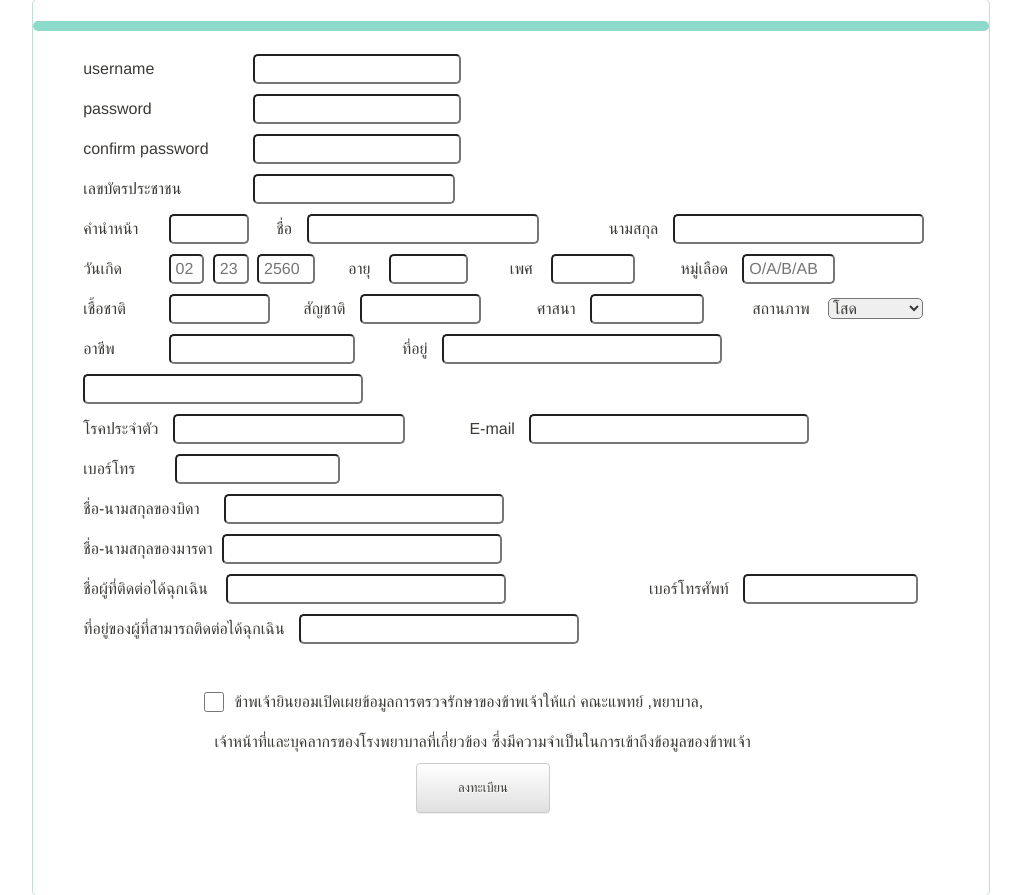
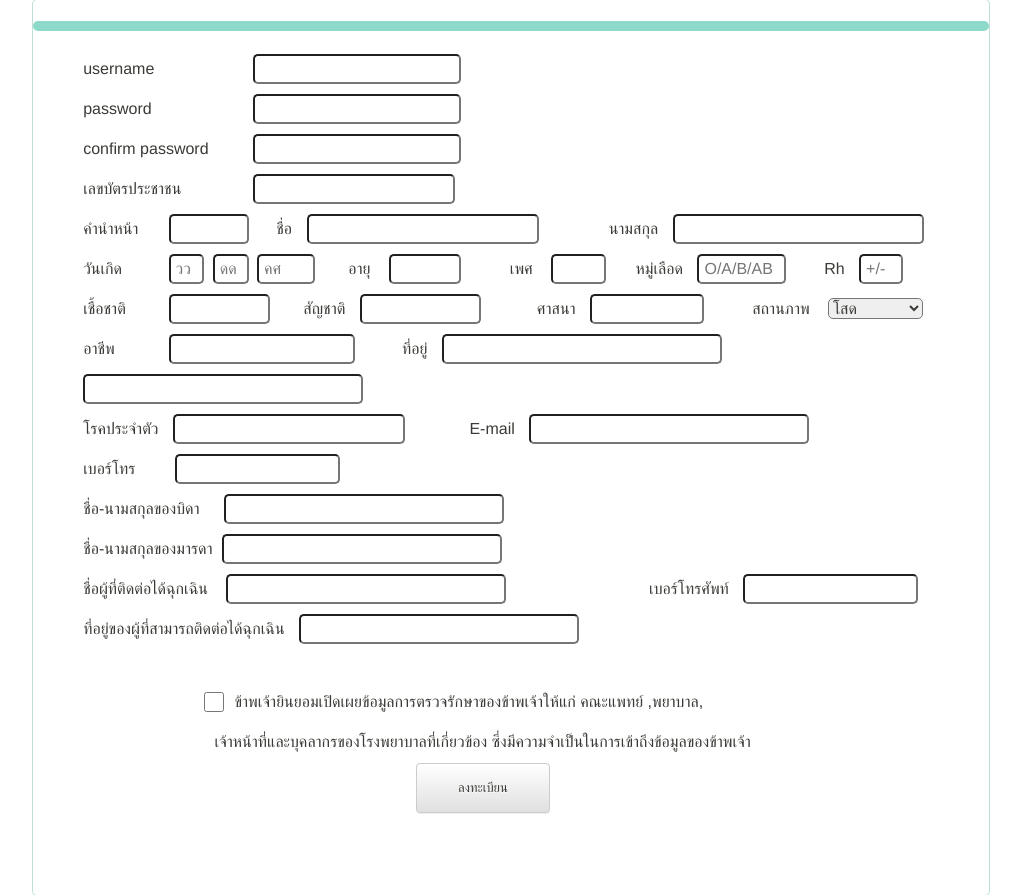
Before and after one commit to K-KulsriSoftware/KKulsri_Hospital, a Django app: page /register/ in a window 1280 px wide. Shown: the part 225-1120 px from the top of the page, without its empty margins (129-1150 px from the left). Run offline with Django 3.2, Linux system fonts and the light colour scheme; some libraries are stand-ins or nearby versions.

Commit message:
add blood-Rh and refactor some class name

```diff
--- a/KKulsri_Hospital/app/static/app/css/register-styles.css
+++ b/KKulsri_Hospital/app/static/app/css/register-styles.css
@@ -31,7 +31,7 @@ div.row.space_top{
   margin:20px 0 0 0;
 }
 
-div.plam{
+div.edge-top{
   border-color:#c0dfd9;
   border-style:solid;
   border-width:1px;
@@ -251,8 +251,8 @@ input{
 
 @media (min-width:768px) {
   input.inold{
-    width:45%;
-    margin-left:10px;
+    width:44%;
+    margin-left:5px;
   }
 }
 
@@ -264,8 +264,8 @@ input{
 
 @media (min-width:768px) {
   input.insex{
-    width:50%;
-    margin-left:10px;
+    width:44%;
+    margin-left:5px;
   }
 }
 
@@ -275,8 +275,15 @@ div.col-md-2.colblood{
 
 @media (min-width:768px) {
   input.inblood{
-    width:45%;
-    margin-left:10px;
+    width:47%;
+    margin-left:5px;
+  }
+}
+
+@media (min-width:768px) {
+  input.inrh{
+    width:50%;
+    margin-left:5px;
   }
 }
 
@@ -326,7 +333,7 @@ div.col-md-2.colinlastname{
 }
 
 @media (min-width:768px) {
-  div.name{
+  div.box-patient-name{
     width:33%;
     float:left;
     display:inline-block;
@@ -347,13 +354,13 @@ div.col-md-2.colinlastname{
 
 @media (min-width:768px) {
   input.inyear{
-    width:36%;
+    width:30%;
   }
 }
 
 @media (min-width:768px) {
-  div.dbir{
-    width:25%;
+  div.box-birthday{
+    width:20%;
   }
 }
 
@@ -362,29 +369,30 @@ div.col-md-2.colinlastname{
   /*height:40px;*/
 }
 
-div.marr div {
+div.box-content div {
   float:left;
 }
 
 @media (min-width:768px) {
-  div.dold{
-    width:17%;
+  div.box-age{
+    width:14%;
   }
 }
-
+/*
 @media (min-width:768px) {
   div.blood{
     width:17%;
   }
 }
+*/
 
 @media (min-width:768px) {
-  div.dlok{
+  div.box-congenital-disease{
     width:47%;
   }
 }
 
-div.dtel{
+div.box-telphone-number{
   width:97%;
 }
 
@@ -419,7 +427,7 @@ div.dtel{
 }
 
 @media (min-width:768px) {
-  div.marr{
+  div.box-content{
     width:100%;
     height:auto;
     margin-left:35px;
@@ -434,20 +442,26 @@ div.dtel{
 }
 
 @media (min-width:768px) {
-  div.surname{
+  div.box-patient-surname{
     width:38%;
   }
 }
 
 @media (min-width:768px) {
-  div.dsex{
-    width:17%;
+  div.box-gender{
+    width:15%;
   }
 }
 
 @media (min-width:768px) {
-  div.dblood{
-    width:22%;
+  div.box-blood{
+    width:25%;
+  }
+}
+
+@media (min-width:768px) {
+  div.box-rh{
+    width:13%;
   }
 }
 
@@ -486,7 +500,7 @@ div.col1.confirmcheckbox{
 }
 
 @media (min-width:768px) {
-  div.dnationn{
+  div.box-nationality{
     width:24%;
   }
 }
@@ -499,7 +513,7 @@ div.col1.confirmcheckbox{
 }
 
 @media (min-width:768px) {
-  div.dregion{
+  div.box-religion{
     width:22%;
   }
 }
@@ -512,7 +526,7 @@ div.col1.confirmcheckbox{
 }
 
 @media (min-width:768px) {
-  div.dnow{
+  div.box-status{
     width:27%;
   }
 }
@@ -790,7 +804,7 @@ div.ddidcard{
 }
 
 @media (min-width:1024px) {
-  div.name{
+  div.box-patient-name{
     width:37%;
     float:left;
     display:inline-block;
@@ -805,7 +819,7 @@ div.ddidcard{
 }
 
 @media (min-width:1024px) {
-  div.surname{
+  div.box-patient-surname{
     width:40%;
   }
 }
@@ -826,7 +840,7 @@ div.ddidcard{
 }
 
 @media (min-width:1024px) {
-  div.marr{
+  div.box-content{
     width:100%;
     height:auto;
     margin-left:50px;
@@ -853,53 +867,66 @@ div.ddidcard{
 }
 
 @media (min-width:1024px) {
-  div.dbir{
+  div.box-birthday{
     width:20%;
   }
 }
 
 @media (min-width:1024px) {
   input.inold{
+    width:45%;
+    margin-left:10px;
+  }
+}
+
+@media (min-width:1024px) {
+  div.box-age{
+    width:18%;
+  }
+}
+
+@media (min-width:1024px) {
+  div.box-gender{
+    width:14%;
+  }
+}
+/*
+@media (min-width:1024px) {
+  div.box-blood{
+    width:23%;
+  }
+}
+*/
+@media (min-width:1024px) {
+  input.insex{
+    width:44%;
+    margin-left:10px;
+  }
+}
+
+@media (min-width:1024px) {
+  input.inblood{
+    width:47%;
+    margin-left:10px;
+  }
+}
+
+@media (min-width:1024px) {
+  input.inrh{
     width:49%;
     margin-left:10px;
   }
 }
 
 @media (min-width:1024px) {
-  div.dold{
-    width:18%;
+  div.box-blood{
+    width:21%;
   }
 }
 
 @media (min-width:1024px) {
-  div.dsex{
-    width:19%;
-  }
-}
-
-@media (min-width:1024px) {
-  div.dblood{
-    width:23%;
-  }
-}
-
-@media (min-width:1024px) {
-  input.insex{
-    width:49%;
-    margin-left:10px;
-  }
-}
-
-@media (min-width:1024px) {
-  input.inblood{
-    width:43%;
-    margin-left:10px;
-  }
-}
-
-@media (min-width:1024px) {
-  div.dblood{
-    width:24%;
+  div.box-rh{
+    width:10%;
   }
 }
 
@@ -923,7 +950,7 @@ div.ddidcard{
 }
 
 @media (min-width:1024px) {
-  div.dnationn{
+  div.box-nationality{
     width:26%;
   }
 }
@@ -936,7 +963,7 @@ div.ddidcard{
 }
 
 @media (min-width:1024px) {
-  div.dregion{
+  div.box-religion{
     width:24%;
   }
 }
@@ -952,7 +979,7 @@ div.ddidcard{
 }
 
 @media (min-width:1024px) {
-  div.dnow{
+  div.box-status{
     width:25%;
   }
 }
--- a/KKulsri_Hospital/app/templates/app/register.html
+++ b/KKulsri_Hospital/app/templates/app/register.html
@@ -5,79 +5,82 @@
     <!-- <link rel="stylesheet" href="assets/css/styles.css">
     <link rel="stylesheet" href="assets/css/untitled.css"> -->
     <link rel="stylesheet" type="text/css" href="{% static 'app/css/register-styles.css' %}" />
-    <div class="plamm">
-        <h1 class="text-muted plammm">ระบบสมัครสมาชิก </h1></div>
-    <div class="plam">
-        <div class="teub"></div>
-        <div class="marr">
+    <div class="title-register">
+        <h1 class="text-muted title-registerm">ระบบสมัครสมาชิก </h1></div>
+    <div class="edge-top">
+        <div class="tab-top"></div>
+        <div class="box-content">
             <div class="col1">
-                <div class="ddus"><span>username</span></div>
+                <div class="box-username"><span>username</span></div>
                 <div class="us">
                     <input type="text" id="iUsername" class="inuser" name="username">
                 </div>
             </div>
             <div class="col1">
-                    <div class="ddpass"><span>password </span></div>
+                    <div class="box-password"><span>password </span></div>
                     <div class="us">
                         <input type="password" id="iPassword" class="inuser">
                     </div>
             </div>
             <div class="col1">
-                    <div class="ddcon"><span>confirm password </span></div>
+                    <div class="box-confirm-password"><span>confirm password </span></div>
                     <div class="us">
                         <input type="password" id="iConfirmPassword" class="inuser">
                     </div>
                 </div>
             <div class="col1">
-                <div class="ddidcard"><span>เลขบัตรประชาชน </span></div>
+                <div class="box-id-card-number"><span>เลขบัตรประชาชน </span></div>
                 <div class="id">
                     <input type="text" id="iIDCard" class="inid" name="id_card_number">
                 </div>
             </div>
             <div class="col1">
-                <div class="ddmr"><span>คำนำหน้า </span></div>
+                <div class="box-patient-name-title"><span>คำนำหน้า </span></div>
                 <div class="mr">
                     <input type="text" id="iMr" class="inmr" name="patient_name_title">
                 </div>
-                <div class="name"><span>ชื่อ </span>
+                <div class="box-patient-name"><span>ชื่อ </span>
                     <input type="text" id="iName" class="inname" name="patient_name">
                 </div>
-                <div class="surname"><span>นามสกุล </span>
+                <div class="box-patient-surname"><span>นามสกุล </span>
                     <input type="text" id="iSurname" class="insurname" name="patient_surname">
                 </div>
             </div>
             <div class="col1">
-                <div class="ddmr"><span>วันเกิด </span></div>
-                <!--div class="dbir">
+                <div class="box-patient-name-title"><span>วันเกิด </span></div>
+                <!--div class="box-birthday">
                     <input type="date" id="iBirthday" class="inbirth" name="">
                 </div-->
-                <div class="dbir">
-                    <input type="text" id="iMonth" class="inbirth" name="birthday_month" placeholder="02">
-                    <input type="text" id="iDay" class="inbirth" name="birthday_day" placeholder="23">
-                    <input type="text" id="iYear" class="inyear" name="birthday_year" placeholder="2560">
+                <div class="box-birthday">
+                    <input type="text" id="iMonth" class="inbirth" name="birthday_month" placeholder="วว">
+                    <input type="text" id="iDay" class="inbirth" name="birthday_day" placeholder="ดด">
+                    <input type="text" id="iYear" class="inyear" name="birthday_year" placeholder="คศ">
                 </div>
-                <div class="dold"><span>อายุ</span>
+                <div class="box-age"><span>อายุ</span>
                     <input type="number" id="iAge" class="inold" name="">
                 </div>
-                <div class="dsex"><span>เพศ</span>
+                <div class="box-gender"><span>เพศ</span>
                     <input type="text" id="iSex" class="insex" name="gender">
                 </div>
-                <div class="dblood"><span>หมู่เลือด </span>
+                <div class="box-blood"><span>หมู่เลือด </span>
                     <input type="text" id="iBlood" class="inblood" name="blood_group_abo" placeholder="O/A/B/AB">
+                </div>
+                <div class="box-rh"><span>Rh </span>
+                    <input type="text" id="iRh" class="inrh" name="blood_group_rh" placeholder="+/-">
                 </div>
             </div>
             <div class="col1">
-                <div class="ddmr"><span>เชื้อชาติ </span></div>
+                <div class="box-patient-name-title"><span>เชื้อชาติ </span></div>
                 <div class="dnational">
                     <input type="text" id="iRace" class="innational" name="race">
                 </div>
-                <div class="dnationn"><span>สัญชาติ </span>
+                <div class="box-nationality"><span>สัญชาติ </span>
                     <input type="text" id="iNationality" class="innationn" name="nationallity">
                 </div>
-                <div class="dregion"><span>ศาสนา </span>
+                <div class="box-religion"><span>ศาสนา </span>
                     <input type="text" id="iReligious" class="inregion" name="">
                 </div>
-                <div class="dnow"><span>สถานภาพ</span>
+                <div class="box-status"><span>สถานภาพ</span>
                     <select id="iNow" class="innow" name="Status">
                         <optgroup label="สถานภาพปัจจุบัน">
                             <option value="12" selected="">โสด</option>
@@ -90,34 +93,34 @@
                 </div>
             </div>
             <div class="col1">
-                <div class="ddmr"><span>อาชีพ </span></div>
+                <div class="box-patient-name-title"><span>อาชีพ </span></div>
                 <div class="dcareer">
                     <input type="text" id="iCareer" class="incareer">
                 </div>
-                <div class="dlive"><span>ที่อยู่ </span>
+                <div class="box-occupy"><span>ที่อยู่ </span>
                     <input type="text" id="iLive" class="inlive" name="pateint_address">
                 </div>
             </div>
             <div class="col1">
-                <div class="dlive2">
+                <div class="box-occupy-continue">
                     <input type="text" id="iLive2" class="inlive2" name="pateint_address">
                 </div>
             </div>
             <div class="col1">
-                <div class="dlok"><span>โรคประจำตัว </span>
+                <div class="box-congenital-disease"><span>โรคประจำตัว </span>
                     <input type="text" id="iLok" class="inlok" name="congenital_disease">
                 </div>
-                <div class="demail"><span>E-mail </span>
+                <div class="box-email"><span>E-mail </span>
                     <input type="email" id="iEmail" class="inemail" name="email">
                 </div>
             </div>
             <div class="col1">
-                <div class="dtel"><span>เบอร์โทร </span>
+                <div class="box-telphone-number"><span>เบอร์โทร </span>
                     <input type="tel" id="iTel" class="intel" name="telphone_number">
                 </div>
             </div>
             <div class="col1">
-                <div class="dfather"><span>ชื่อ-นามสกุลของบิดา </span>
+                <div class="box-father-name"><span>ชื่อ-นามสกุลของบิดา </span>
                     <input type="text" id="iFather" class="infather" name="father_name">
                 </div>
             </div>
```
Also changed, not shown: other parts of KKulsri_Hospital/app/static/app/css/register-styles.css (+18 -18 lines), KKulsri_Hospital/db.sqlite3.
